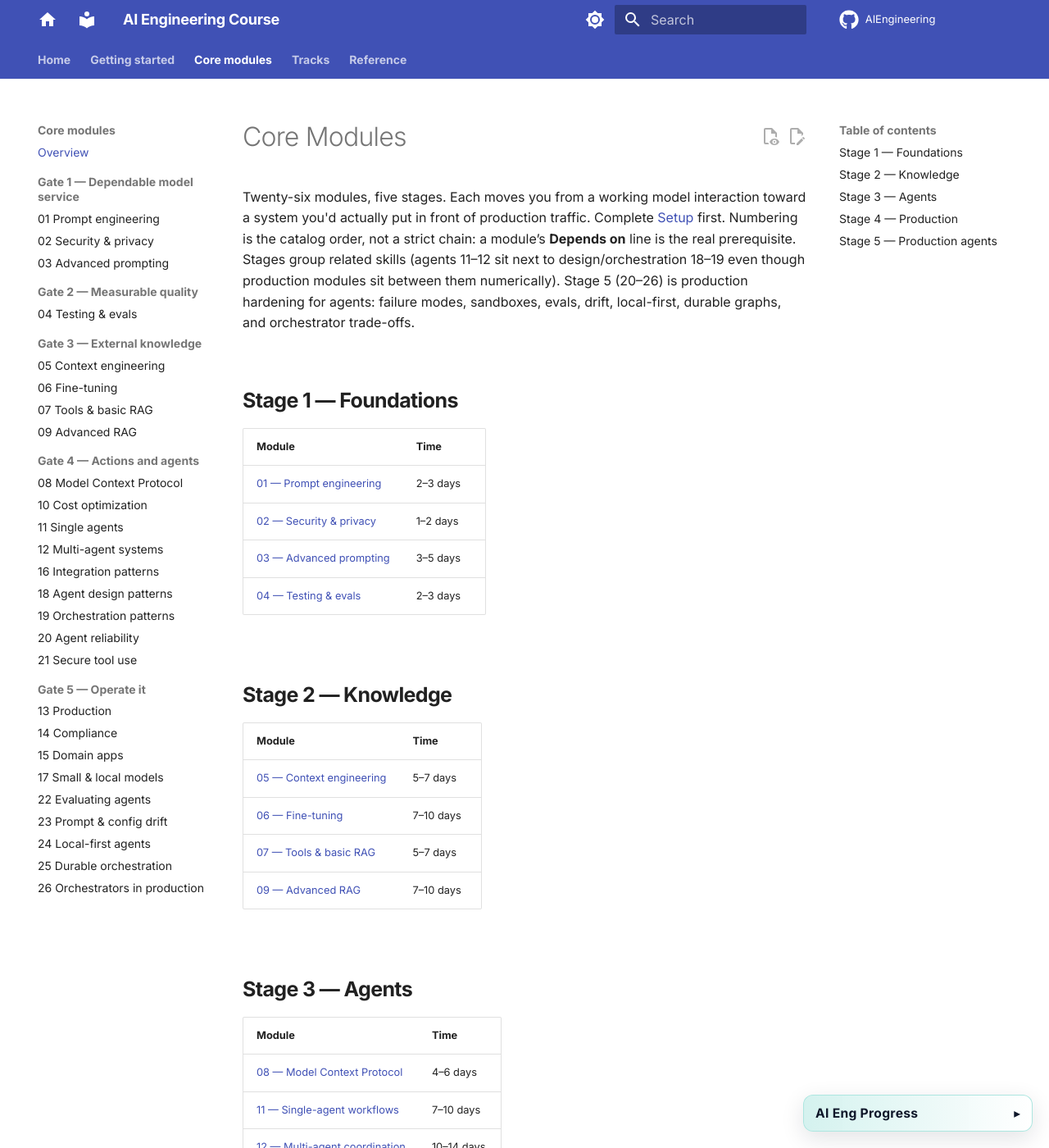
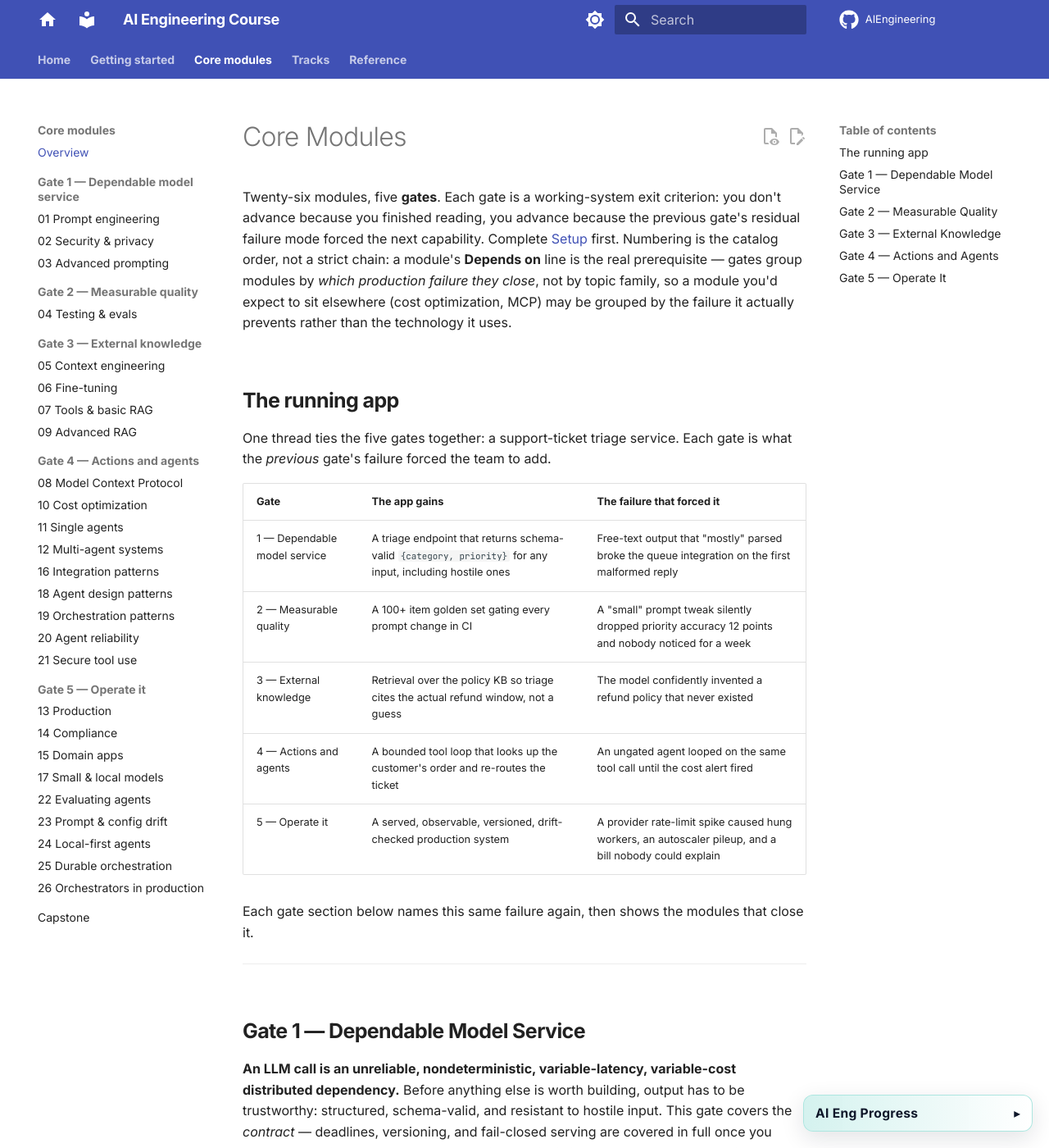
Before and after one commit to sanketn26/AIEngineering, an MkDocs documentation site: the page built from docs/core/index.md, in a window 1280 px wide and 1400 px high. Shown: the whole window at 82% size. Built offline with MkDocs 1.6.1 and Material for MkDocs 9.7.7, drawn with Linux system fonts in a browser that asks for light colours; comment, search, counter and statistics services are not loaded; some of the changed text lies outside the part shown.

Commit message:
Rewrite core/index.md around five gates; add capstone spec
- core/index.md: replace the Stage 1-5 tables with the five gates,
  each with a causal "why this gate exists" framing, an exit-criteria
  checklist, and a running-app table showing what capability each
  gate adds and what failure forced it (the causal chain the course
  feedback asked for, made visible in one place)
- new core/capstone.md: domain-agnostic six-part build spec (core
  service / evaluation / knowledge / agent / operations / security)
  mapping each part to the gate and modules it proves; links out to
  the existing "Capstone oral" defense format in assessment.md rather
  than duplicating it
- mkdocs.yml: wire the capstone page into nav

Co-Authored-By: Claude Sonnet 5 <noreply@anthropic.com>

```diff
--- a/docs/core/index.md
+++ b/docs/core/index.md
@@ -1,17 +1,70 @@
 # Core Modules
 
-Twenty-six modules, five stages. Each moves you from a working model interaction toward a system you'd actually put in front of production traffic. Complete [Setup](../getting-started/setup.md) first. Numbering is the catalog order, not a strict chain: a module’s **Depends on** line is the real prerequisite. Stages group related skills (agents 11–12 sit next to design/orchestration 18–19 even though production modules sit between them numerically). Stage 5 (20–26) is production hardening for agents: failure modes, sandboxes, evals, drift, local-first, durable graphs, and orchestrator trade-offs.
+Twenty-six modules, five **gates**. Each gate is a working-system exit criterion: you don't advance because you finished reading, you advance because the previous gate's residual failure mode forced the next capability. Complete [Setup](../getting-started/setup.md) first. Numbering is the catalog order, not a strict chain: a module's **Depends on** line is the real prerequisite — gates group modules by *which production failure they close*, not by topic family, so a module you'd expect to sit elsewhere (cost optimization, MCP) may be grouped by the failure it actually prevents rather than the technology it uses.
 
-## Stage 1 — Foundations
+## The running app
+
+One thread ties the five gates together: a support-ticket triage service. Each gate is what the *previous* gate's failure forced the team to add.
+
+| Gate | The app gains | The failure that forced it |
+|---|---|---|
+| 1 — Dependable model service | A triage endpoint that returns schema-valid `{category, priority}` for any input, including hostile ones | Free-text output that "mostly" parsed broke the queue integration on the first malformed reply |
+| 2 — Measurable quality | A 100+ item golden set gating every prompt change in CI | A "small" prompt tweak silently dropped priority accuracy 12 points and nobody noticed for a week |
+| 3 — External knowledge | Retrieval over the policy KB so triage cites the actual refund window, not a guess | The model confidently invented a refund policy that never existed |
+| 4 — Actions and agents | A bounded tool loop that looks up the customer's order and re-routes the ticket | An ungated agent looped on the same tool call until the cost alert fired |
+| 5 — Operate it | A served, observable, versioned, drift-checked production system | A provider rate-limit spike caused hung workers, an autoscaler pileup, and a bill nobody could explain |
+
+Each gate section below names this same failure again, then shows the modules that close it.
+
+---
+
+## Gate 1 — Dependable Model Service
+
+**An LLM call is an unreliable, nondeterministic, variable-latency, variable-cost distributed dependency.** Before anything else is worth building, output has to be trustworthy: structured, schema-valid, and resistant to hostile input. This gate covers the *contract* — deadlines, versioning, and fail-closed serving are covered in full once you reach [Production](13-production.md) in Gate 5; here you build the discipline that makes that hardening possible.
+
+**Exit criteria**
+
+- [ ] Prompts are versioned, reviewable config — not ad hoc strings baked into code
+- [ ] Hostile or untrusted input is sanitized/redacted before it reaches the model
+- [ ] Model output is schema-validated (Pydantic/JSON schema), not parsed by string-matching
+- [ ] Invalid or malformed responses fail closed instead of silently passing through
 
 | Module | Time |
 |---|---|
 | [01 — Prompt engineering](01-prompt-engineering.md) | 2–3 days |
 | [02 — Security & privacy](02-security-privacy.md) | 1–2 days |
 | [03 — Advanced prompting](03-advanced-prompting.md) | 3–5 days |
+
+---
+
+## Gate 2 — Measurable Quality
+
+Output is trustworthy in principle now — but "trustworthy" is unmeasured, which means every future change is a guess. **Deterministic software gets unit and integration tests; stochastic AI behavior gets an evaluation suite** — same engineering discipline, different tool. This is the course's load-bearing idea: skip it and every later gate is built on vibes.
+
+**Exit criteria**
+
+- [ ] A golden set (100+ cases) with a pass/fail threshold exists and runs in CI
+- [ ] A prompt or config change can be shown to regress the eval score before it ships
+- [ ] LLM-as-judge, if used, is checked against human-labeled agreement — not trusted blindly
+
+| Module | Time |
+|---|---|
 | [04 — Testing & evals](04-testing-evals.md) | 2–3 days |
 
-## Stage 2 — Knowledge
+Revisited for multi-step agents in [22 — Evaluating agentic systems](22-agent-evaluation.md) (Gate 5) — trajectories need process *and* outcome scoring, not just a final-answer check.
+
+---
+
+## Gate 3 — External Knowledge
+
+A well-tested model that only knows its training data is still wrong about anything specific to your business. The next failure is **ignorance** — confidently wrong, not visibly wrong. This gate is where you decide *whether* retrieval is even necessary, and prove it with numbers instead of assuming it.
+
+**Exit criteria**
+
+- [ ] Context budget is enforced — no silent truncation of what the model sees
+- [ ] Retrieval necessity is measured: raw-query baseline evaluated *before* adding rewriting, hybrid search, or reranking
+- [ ] Retrieval quality has numbers — recall/precision, groundedness, citation correctness — not "it looked right in the demo"
+- [ ] A fine-tune-vs-RAG decision is written down, not assumed
 
 | Module | Time |
 |---|---|
@@ -20,39 +73,60 @@ Twenty-six modules, five stages. Each moves you from a working model interaction
 | [07 — Tools & basic RAG](07-tools-and-rag.md) | 5–7 days |
 | [09 — Advanced RAG](09-advanced-rag.md) | 7–10 days |
 
-## Stage 3 — Agents
+---
+
+## Gate 4 — Actions and Agents
+
+Grounded answers are not the same as safe actions. Once the system can call tools and act across multiple steps, the failure mode changes again: **loss of control** — loops, hallucinated tool calls, partial execution, runaway cost. Authorization and budget enforcement have to live outside the model, because the model is exactly the thing that's unreliable.
+
+**Exit criteria**
+
+- [ ] Every tool/MCP server call is authorized outside the model (an allowlist, not a prompt instruction)
+- [ ] Agents have a step cap and a cost cap enforced in code, not requested in the system prompt
+- [ ] Named failure modes (loop, hallucinated tool, partial execution, silent quality drop) each have a detector and a test
+- [ ] Any tool that writes or executes runs under least privilege / sandboxing
 
 | Module | Time |
 |---|---|
 | [08 — Model Context Protocol](08-model-context-protocol.md) | 4–6 days |
+| [10 — Cost optimization](10-cost-optimization.md) | 2–3 days |
 | [11 — Single-agent workflows](11-single-agents.md) | 7–10 days |
 | [12 — Multi-agent coordination](12-multi-agents.md) | 10–14 days |
 | [16 — Integration patterns](16-integration-patterns.md) | 1–2 weeks |
 | [18 — Agent design patterns](18-agent-design-patterns.md) | 5–8 days |
 | [19 — Orchestration patterns](19-orchestration-patterns.md) | 6–9 days |
+| [20 — Agent reliability & failure modes](20-agent-reliability.md) | 4–6 days |
+| [21 — Secure tool use & sandboxing](21-secure-tool-use.md) | 5–7 days |
 
-## Stage 4 — Production
+---
+
+## Gate 5 — Operate It
+
+Everything above works on a laptop with one user. Production means real traffic, providers that rate-limit and change silently, audits, and a bill someone has to explain. This gate is where telemetry replaces guessing: every incident should be debuggable from traces, not from "the bot was weird."
+
+**Exit criteria**
+
+- [ ] Every egress model call has a deadline; failures are logged with a shared `request_id`
+- [ ] Prompt/model/config version is recorded per request and roll-backable
+- [ ] Dashboards track latency (p50/p95/p99), cost/request, success rate, retry rate
+- [ ] Prompt/config drift is detected by a system, not discovered by a user complaint
 
 | Module | Time |
 |---|---|
-| [10 — Cost optimization](10-cost-optimization.md) | 2–3 days |
 | [13 — Production-grade systems](13-production.md) | 2–3 weeks (alongside a real project) |
 | [14 — Compliance](14-compliance.md) | 3–5 days |
 | [15 — Domain-specific applications](15-domain-apps.md) | 1–2 weeks |
 | [17 — Small & local models](17-small-models.md) | 5–7 days |
-
-## Stage 5 — Production agents
-
-| Module | Time |
-|---|---|
-| [20 — Agent reliability & failure modes](20-agent-reliability.md) | 4–6 days |
-| [21 — Secure tool use & sandboxing](21-secure-tool-use.md) | 5–7 days |
 | [22 — Evaluating agentic systems](22-agent-evaluation.md) | 5–7 days |
 | [23 — Prompt & config drift](23-prompt-drift.md) | 3–5 days |
 | [24 — Local-first, cost-aware agents](24-local-first-agents.md) | 4–6 days |
 | [25 — Durable orchestration](25-durable-orchestration.md) | 7–10 days |
 | [26 — Orchestrators in production](26-orchestrator-comparison.md) | 5–7 days |
 
+---
+
+Ready to prove all five gates work together? See the [Capstone](capstone.md).
+
 Full skill-by-skill breakdown: [Capability progression](../reference/progression.md). Prefer a guided route instead of the full list? See [Learning paths](../getting-started/paths.md).
 
 [Start Module 01 →](01-prompt-engineering.md){ .course-button .course-button--primary }
--- a/mkdocs.yml
+++ b/mkdocs.yml
@@ -140,6 +140,7 @@ nav:
           - 24 Local-first agents: core/24-local-first-agents.md
           - 25 Durable orchestration: core/25-durable-orchestration.md
           - 26 Orchestrators in production: core/26-orchestrator-comparison.md
+      - Capstone: core/capstone.md
   - Tracks:
       - Overview: tracks/index.md
       - Stock recommender: tracks/stock-recommender.md
```
Also changed, not shown: docs/core/capstone.md (added, +29 -0 lines).
